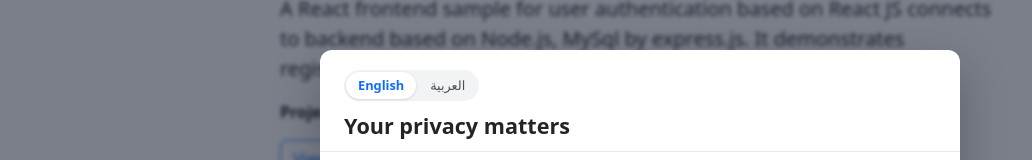
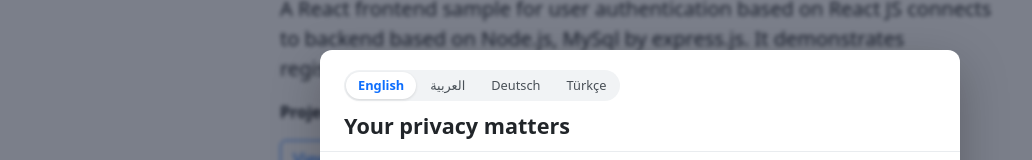
Before and after one commit to abdoun/user-auth-react, a React (Create React App) app: page / in a window 1280 px wide. Shown: the part 174-334 px from the top of the page, without its empty margins (0-1032 px from the left). Built offline with nearby package versions, Linux system fonts and the light colour scheme.

Commit message:
feat: add German and Turkish to cookie consent modal

```diff
--- a/src/CookieConsent.css
+++ b/src/CookieConsent.css
@@ -36,6 +36,7 @@
 
 .cc-language-switch {
   display: inline-flex;
+  flex-wrap: wrap;
   gap: 2px;
   margin-block-end: 0.75rem;
   padding: 2px;
--- a/src/CookieConsent.js
+++ b/src/CookieConsent.js
@@ -1,5 +1,10 @@
 import { useEffect, useRef, useState } from 'react';
-import { consentText, LANGUAGES } from './cookieConsentText';
+import {
+  consentText,
+  languageNames,
+  LANGUAGES,
+  RTL_LANGUAGES,
+} from './cookieConsentText';
 import { getConsent, saveConsent } from './utils/consent';
 import './CookieConsent.css';
 
@@ -18,11 +23,9 @@ function detectLanguage() {
     // Storage may be unavailable; fall back to the browser language.
   }
 
-  if (
-    typeof navigator !== 'undefined' &&
-    /^ar([-_]|$)/i.test(navigator.language || '')
-  ) {
-    return 'ar';
+  if (typeof navigator !== 'undefined' && navigator.language) {
+    const browserLanguage = navigator.language.split(/[-_]/)[0].toLowerCase();
+    if (LANGUAGES.includes(browserLanguage)) return browserLanguage;
   }
   return 'en';
 }
@@ -36,7 +39,7 @@ export default function CookieConsent() {
   const dialogRef = useRef(null);
 
   const t = consentText[language];
-  const dir = language === 'ar' ? 'rtl' : 'ltr';
+  const dir = RTL_LANGUAGES.includes(language) ? 'rtl' : 'ltr';
 
   useEffect(() => {
     try {
@@ -143,7 +146,7 @@ export default function CookieConsent() {
                     aria-pressed={language === code}
                     onClick={() => setLanguage(code)}
                   >
-                    {code === 'en' ? 'English' : 'العربية'}
+                    {languageNames[code]}
                   </button>
                 ))}
               </div>
--- a/src/cookieConsentText.js
+++ b/src/cookieConsentText.js
@@ -1,4 +1,12 @@
-export const LANGUAGES = ['en', 'ar'];
+export const LANGUAGES = ['en', 'ar', 'de', 'tr'];
+export const RTL_LANGUAGES = ['ar'];
+
+export const languageNames = {
+  en: 'English',
+  ar: 'العربية',
+  de: 'Deutsch',
+  tr: 'Türkçe',
+};
 
 export const consentText = {
   en: {
@@ -83,4 +91,87 @@ export const consentText = {
       },
     ],
   },
+  de: {
+    title: 'Ihre Privatsphäre ist uns wichtig',
+    settingsTitle: 'Cookie-Einstellungen',
+    intro:
+      'Wir verwenden Cookies und ähnliche Speichermechanismen, um Sie angemeldet zu halten, Ihre Einstellungen zu merken und zu verstehen, wie diese App genutzt wird. Sie entscheiden, was erlaubt ist – unbedingt erforderliche Speicherung ist immer aktiv.',
+    note: 'Sie können Ihre Auswahl jederzeit über die Schaltfläche „Cookie-Einstellungen“ ändern.',
+    languageLabel: 'Sprache wählen',
+    alwaysActive: 'Immer aktiv',
+    allow: 'Erlauben',
+    acceptAll: 'Alle akzeptieren',
+    rejectNonEssential: 'Nicht notwendige ablehnen',
+    customize: 'Anpassen',
+    savePreferences: 'Einstellungen speichern',
+    back: 'Zurück',
+    reopen: 'Cookie-Einstellungen',
+    categories: [
+      {
+        id: 'necessary',
+        name: 'Unbedingt erforderlich',
+        description:
+          'Erforderlich für Anmeldung, Sicherheit und das Merken Ihrer Auswahl. Diese können nicht deaktiviert werden.',
+      },
+      {
+        id: 'analytics',
+        name: 'Analyse',
+        description:
+          'Hilft uns zu sehen, welche Seiten besucht werden, um die App zu verbessern.',
+      },
+      {
+        id: 'preferences',
+        name: 'Einstellungen',
+        description:
+          'Merkt sich Auswahlen wie Sprache und Anzeigeeinstellungen.',
+      },
+      {
+        id: 'marketing',
+        name: 'Marketing',
+        description:
+          'Wird für relevante Inhalte und zur Messung von Kampagnen verwendet. Standardmäßig deaktiviert.',
+      },
+    ],
+  },
+  tr: {
+    title: 'Gizliliğiniz önemli',
+    settingsTitle: 'Çerez tercihleri',
+    intro:
+      'Oturumunuzu açık tutmak, tercihlerinizi hatırlamak ve bu uygulamanın nasıl kullanıldığını anlamak için çerezler ve benzeri depolama yöntemleri kullanıyoruz. Neye izin verileceğine siz karar verirsiniz — kesinlikle gerekli depolama her zaman açıktır.',
+    note: 'Seçiminizi istediğiniz zaman “Çerez ayarları” düğmesiyle değiştirebilirsiniz.',
+    languageLabel: 'Dil seçin',
+    alwaysActive: 'Her zaman açık',
+    allow: 'İzin ver',
+    acceptAll: 'Tümünü kabul et',
+    rejectNonEssential: 'Gereksiz olanları reddet',
+    customize: 'Özelleştir',
+    savePreferences: 'Tercihleri kaydet',
+    back: 'Geri',
+    reopen: 'Çerez ayarları',
+    categories: [
+      {
+        id: 'necessary',
+        name: 'Kesinlikle gerekli',
+        description:
+          'Oturum açma, güvenlik ve çerez tercihinizi hatırlamak için gereklidir. Kapatılamaz.',
+      },
+      {
+        id: 'analytics',
+        name: 'Analiz',
+        description:
+          'Uygulamayı iyileştirmek için hangi sayfaların ziyaret edildiğini görmemize yardımcı olur.',
+      },
+      {
+        id: 'preferences',
+        name: 'Tercihler',
+        description: 'Dil ve görüntü ayarları gibi seçimleri hatırlar.',
+      },
+      {
+        id: 'marketing',
+        name: 'Pazarlama',
+        description:
+          'İlgili içeriği göstermek ve kampanyaları ölçmek için kullanılır. Varsayılan olarak kapalıdır.',
+      },
+    ],
+  },
 };
```
Also changed, not shown: 2 other files (tests, documents, lock files or other folders).
